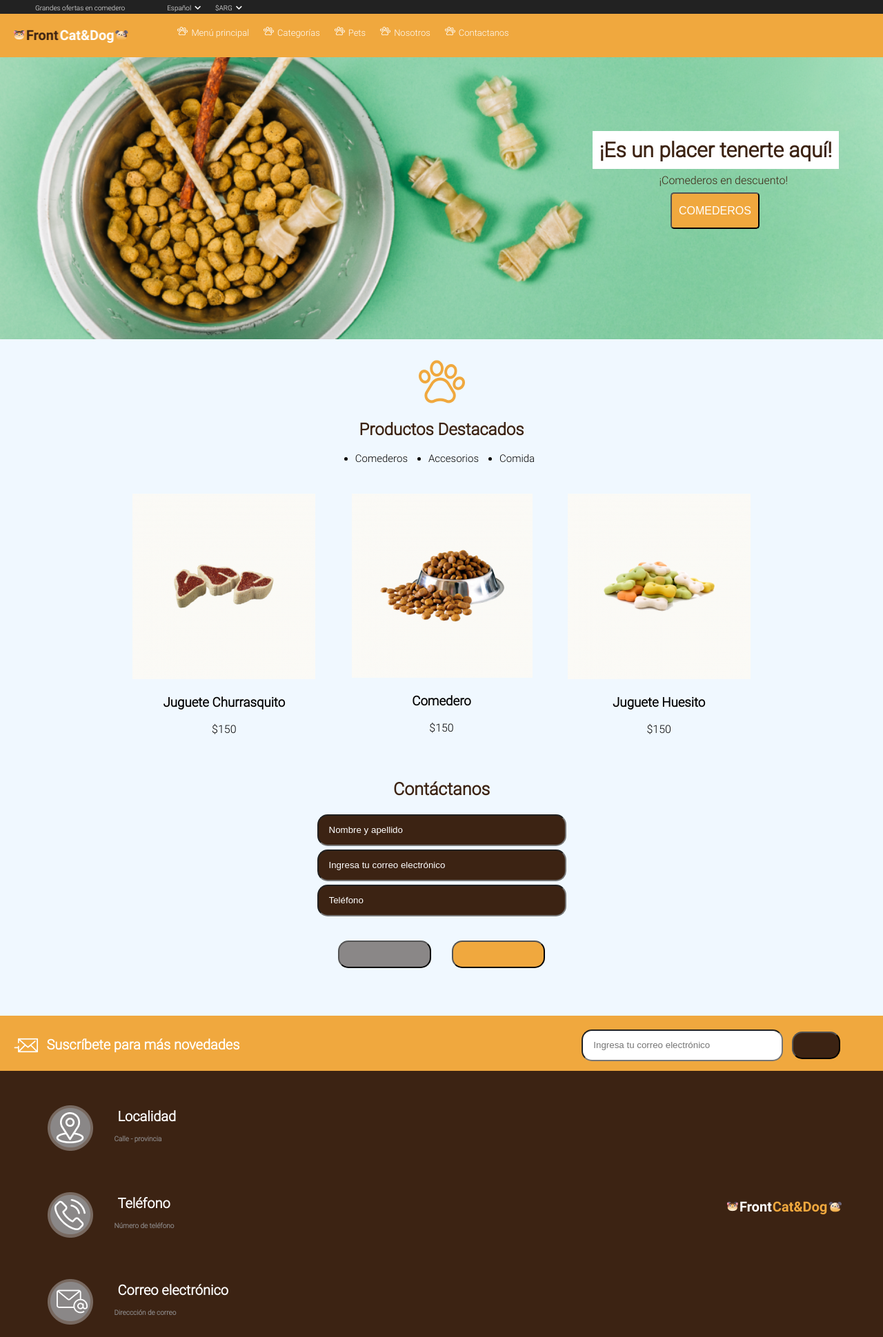
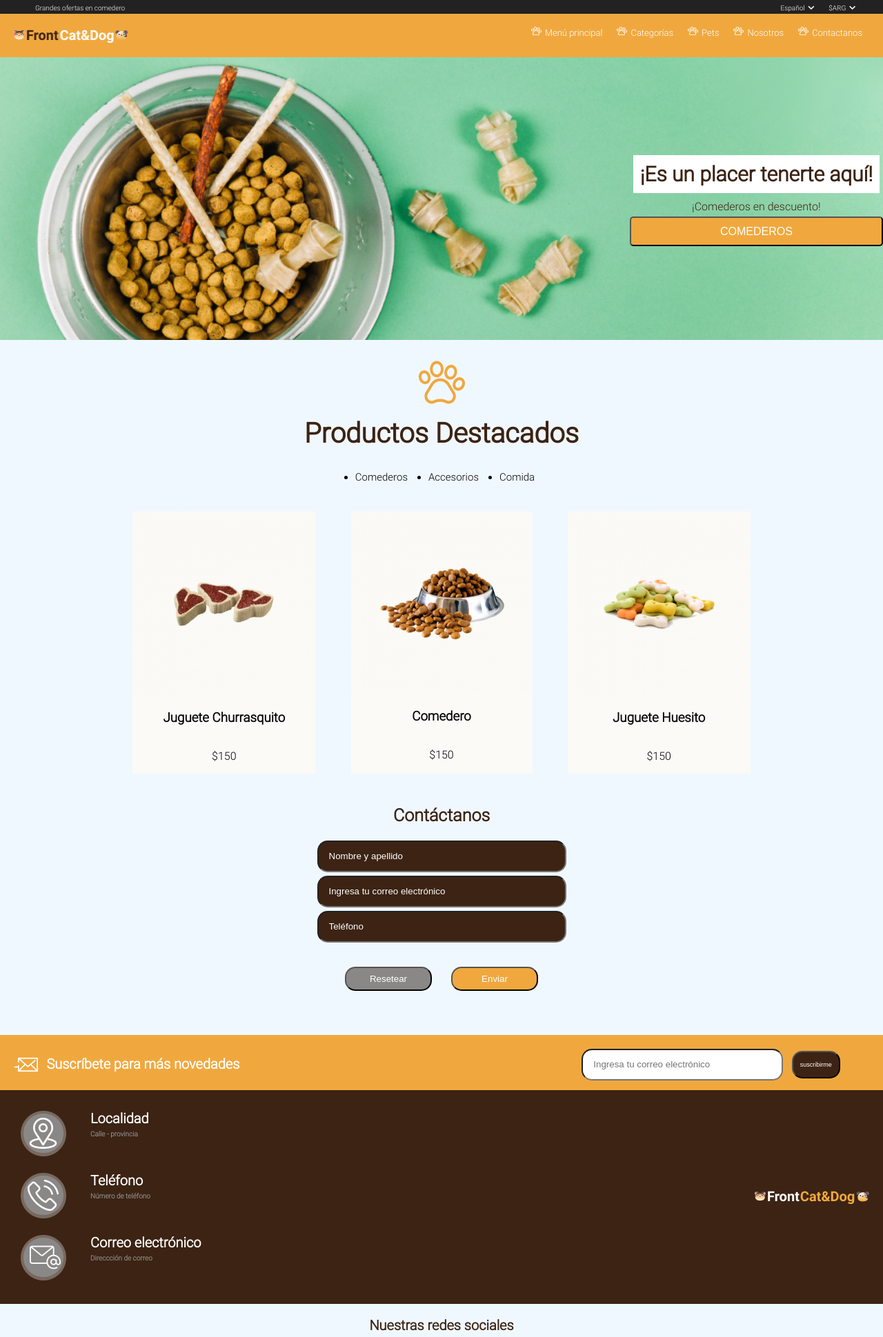
Before and after one commit to aracely848/ejercicios-Frontend1, a plain HTML site: page EjercicioPage/index.html in a window 1280 px wide. Shown: the top 1939 px of the page at 69% size. Drawn offline with Linux system fonts and the light colour scheme; files whose address does not match are found by name.

Commit message:
Clase 12

```diff
--- a/EjercicioPage/css/style.css
+++ b/EjercicioPage/css/style.css
@@ -8,6 +8,7 @@ body {
     margin: 0;
     padding: 0;
 }
+
 nav.nav1 {
     background-color: #222222;
     color: #ffffff;
@@ -18,28 +19,17 @@ nav.nav1 {
     display: flex;
 }
 nav ul{
-    display: -webkit-box;
-    display: -ms-flexbox;
     display: flex;
-    -webkit-box-align: center;
-    -ms-flex-align: center;
     align-items: center;
-    -webkit-box-orient: horizontal;
-    -webkit-box-direction: normal;
-    -ms-flex-direction: row;
     flex-direction: row;
+    margin-right: 20px;
 }
 nav.nav1 ul.menu1{
-    display: -webkit-box;
-    display: -ms-flexbox;
     display: flex;
-    -webkit-box-align: center;
-    -ms-flex-align: center;
     align-items: center;
-    -webkit-box-orient: horizontal;
-    -webkit-box-direction: normal;
-    -ms-flex-direction: row;
     flex-direction: row;
+    margin-right: 30px;
+
 }
 
 nav ul li {
@@ -68,9 +58,22 @@ nav.nav1 ul.menu1 li a{
 nav.nav1 ul.menu1 li a i{
     margin-left: 5px;
 }
+header nav.nav1{
+    background: #222222;
+    box-shadow: 0px 4px 4px rgba(0, 0, 0, 0.25);
+    height: 20px;
+    width: 100%;
+    display:flex;
+    justify-content: space-between;
+}
+header nav.nav1 ul{
+    display:flex;
+    align-items: center;
+}
 header nav.logo {
     background-color: #F0A83E;
     display: flex;
+    justify-content: space-between;
 }
 header nav.logo img.logo1 {
     padding: 20px;
@@ -85,14 +88,12 @@ header nav.logo ul li {
 header nav.logo ul li img.patita {
     margin-right: 5px;
 }
-section.banner {
+/* section.banner {
     width: 100%;
     background-color: rgb(250, 250, 232);
     background-image: url('../img/foto.png');
     background-repeat: no-repeat;
-    background-position: center -50px;
     background-size: cover;
-    background-attachment: fixed;
     height: 409px;
     position: relative;
 }
@@ -126,16 +127,66 @@ section.banner button {
     padding: 15px 10px;
     border-radius: 5px;
     text-align: center;
+} */
+
+
+section.banner {
+    width: 100%;
+    background-color: rgb(250, 250, 232);
+    background-image: url('../img/foto.png');
+    background-repeat: no-repeat;
+    background-size: cover;
+    height: 410px;
+    display: flex;
+    justify-content: flex-end;
+}
+section.banner div.text {
+    display: flex;
+    flex-direction: column;
+    text-align: center;
+    justify-content: center;
+}
+section.banner div.text h2 {
+    font-size: 30px;
+    line-height: 35px;
+    background-color: #ffffff;
+    color: #3C2313;
+    padding: 10px;
+    margin: 5px;
+}
+section.banner div.text p {
+    font-size: 16px;
+    line-height: 19px;
+    color: #3C2313;
+    margin: 5px;
+}
+section.banner div.text button {
+    font-size: 16px;
+    line-height: 19px;
+    color: #ffffff;
+    background-color: #F0A83E;
+    padding: 10px;
+    border-radius: 5px;
+}
+
+section.part1 {
+    display: flex;
+    flex-direction: column;
+    align-content: center;
 }
 section.part1 img {
-    display:block;
     margin:auto;
     margin-top: 2%;
 }
 
 section.part1 h1 {
     color: #3C2313;
-    text-align: center;
+    font-family: 'Roboto', 'Courier New', Courier, monospace;
+    font-size: 40px;
+    font-style: normal;
+    font-weight: 700;
+    line-height: 47px;
+    margin: 15px 0;
 }
 section.part1 h1 {
     color: #3C2313;
@@ -161,6 +212,10 @@ section.part2 {
 }
 section.part2 div{
     margin: 2%;
+    background-color: #FBFAF6;
+    display: flex;
+    flex-direction: column;
+    text-align: center;
 }
 section.part3 {
     display: flex;
@@ -198,15 +253,19 @@ section.part3 form div {
     margin-top: 5%;
 }
 section.part3 form .resetear {
-    width: 150px;
+    width: 140px;
     background-color: #8A8787;
+    border-radius: 15px;
     color: #Ffffff;
     margin-right: 10%;
+    padding: 8px;
 }
 section.part3 form .enviar {
-    width: 150px;
+    width: 140px;
     background-color: #F0A83E;
+    border-radius: 15px;
     color:#ffffff;
+    padding: 8px;
 }
 section.part3 form ::placeholder {
     color:#ffffff;
@@ -247,57 +306,57 @@ section.part4 input {
 
 }
 
-section.part4 input.suscripcion {
+section.part4 button.suscripcion {
     background: #3C2313;
     border-radius: 15px;
     color: #ffffff;
     width: 70px;
     height: 40px;
-
+    font-size: 9px;
 }
 section.part5 {
     background-color: #3C2313;
     padding: 20px;
-    position: relative;
+    display:flex;
+    justify-content: space-between;
 }
-section.part5 div {
-    display: flex;
-    flex-wrap: wrap;
-    margin-right: -15px;
-    margin-left: -15px;
-    padding: 15px 0;
+section.part5 div.container {
+    display:flex;
+    flex-direction: column;
 }
-section.part5 div div.option1 {
-    flex: 0 0 10%;
-    max-width: 10%;
-    margin-left: 5%;
+section.part5 div.logo {
+    display:flex;
+    align-items: center;
 }
-section.part5 div div.option2 {
-    flex: 0 0 85%;
-    max-width: 85%;
+section.part5 div.content {
+    display:flex;
+    margin: 10px;
+
+}
+section.part5 div.content div.option1 {
+    margin-right: 30px;
+}
+section.part5 div.content div.option2 {
     display: flex;
     flex-direction: column;
 }
-section.part5 div div.option2 h4{
+section.part5 div.content div.option2 h4{
     font-weight: bold;
     font-size: 20px;
     line-height: 23px;
     font-style: normal;
     color: #ffffff;
-    margin: 5px;
+    margin: 0 5px 5px;
 }
-section.part5 div div.option2 p {
+section.part5 div.content div.option2 p {
     font-style: normal;
     font-weight: bold;
     font-size: 10px;
     line-height: 12px;
     color: #8A8787;
+    margin: 0px 5px;
 }
-section.part5 img.logo2 {
-    position: absolute;
-    right: 60px;
-    bottom: 50%;
-}
+
 section.redes {
     text-align: center;
 }
--- a/EjercicioPage/index.html
+++ b/EjercicioPage/index.html
@@ -7,7 +7,7 @@
     <link href="https://fonts.googleapis.com/css2?family=Roboto:wght@300&display=swap" rel="stylesheet">
     <link rel="stylesheet" href="https://cdnjs.cloudflare.com/ajax/libs/font-awesome/5.15.3/css/all.min.css" integrity="sha512-iBBXm8fW90+nuLcSKlbmrPcLa0OT92xO1BIsZ+ywDWZCvqsWgccV3gFoRBv0z+8dLJgyAHIhR35VZc2oM/gI1w==" crossorigin="anonymous" />
     <link href="css/style.css" rel="stylesheet" type="text/css" >
-    <title>Ejercicio</title>
+    <title>Petshop</title>
 </head>
 <body>
     <header>
@@ -32,9 +32,11 @@
         </nav>
     </header>
     <section class="banner">
+       <div class="text">
         <h2>¡Es un placer tenerte aquí!</h2>
         <p>¡Comederos en descuento!</p>
         <button>COMEDEROS</button>
+       </div>
     </section>
     <section class="part1">
         <img src="img/pata_grande.png" alt="Imagen patita">
@@ -66,8 +68,8 @@
             <input placeholder="Ingresa tu correo electrónico">
             <input placeholder="Teléfono">
             <div>
-                <input placeholder="Resetear" type="button" class="resetear">
-                <input placeholder="Enviar" type="button" class="enviar">
+                <button class="resetear" type="reset">Resetear</button>
+                <button class="enviar" type="submit">Enviar</button>
             </div>
         </form>
     </section>
@@ -76,11 +78,12 @@
             <img src="img/Vector.png" alt="text">
             <label>Suscríbete para más novedades</label>
             <input placeholder="Ingresa tu correo electrónico">
-            <input placeholder="suscribirme" type="button" class="suscripcion">
+            <button class="suscripcion" type="submit">suscribirme</button>
         </form>
     </section>
     <section class="part5">
-        <div>
+        <div class="container">
+            <div class="content">
                 <div class="option1">
                     <img src="img/IconoLocation.png" alt="Location" width="66px" height="66px">
                 </div>
@@ -89,7 +92,7 @@
                     <p>Calle - provincia</p>
                 </div>
             </div>
-        <div>
+            <div class="content">
                 <div class="option1">
                     <img src="img/IconoPhone.png" alt="Phone" width="66px" height="66px">
                 </div>
@@ -98,7 +101,7 @@
                     <p>Número de teléfono</p>
                 </div>
             </div>
-        <div>
+            <div class="content">
                 <div class="option1">
                     <img src="img/IconoCorreo.png" alt="Correo" width="66px" height="66px">
                 </div>
@@ -107,7 +110,8 @@
                     <p>Direccción de correo</p>
                 </div>
             </div>
-        <img src="img/Logo2.png" class="logo2" height="23px" width="166">
+        </div>
+        <div class="logo"><img src="img/Logo2.png" class="logo2" height="23px" width="166"></div>
     </section>
     <section class="redes">
         <p>Nuestras redes sociales</p>
```
Lines whose indentation alone changed are shown as unchanged.
